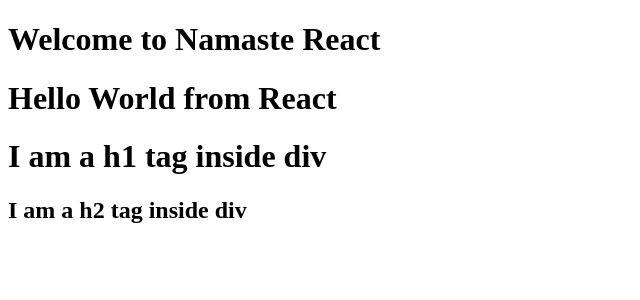
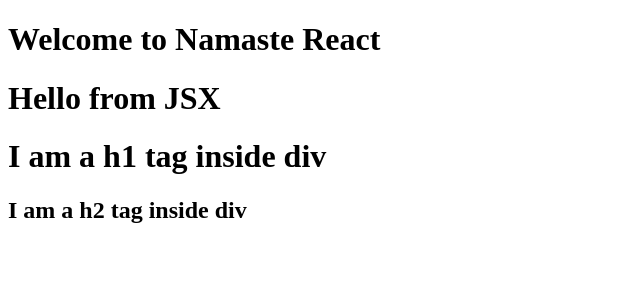
Before and after one commit to nitish754/learning-react, a React (Vite) app: page / in a window 1280 px wide. Shown: the top 300 px of the page, without its empty margins (0-640 px from the left). Built offline with nearby package versions, Linux system fonts and the light colour scheme.

Commit message:
added JSX heading

```diff
--- a/App.js
+++ b/App.js
@@ -15,6 +15,8 @@
 // Render Method
 const headingRoot = ReactDOM.createRoot(document.getElementById("heading"));
 const paraRoot = ReactDOM.createRoot(document.getElementById("root"));
+const jsxHeading = <h1>Hello from JSX</h1>;
 
-headingRoot.render(heading);
+headingRoot.render(jsxHeading);
+// headingRoot.render(heading);
 paraRoot.render(paragraph);
```
Also changed, not shown: 1 other file (tests, documents, lock files or other folders).
